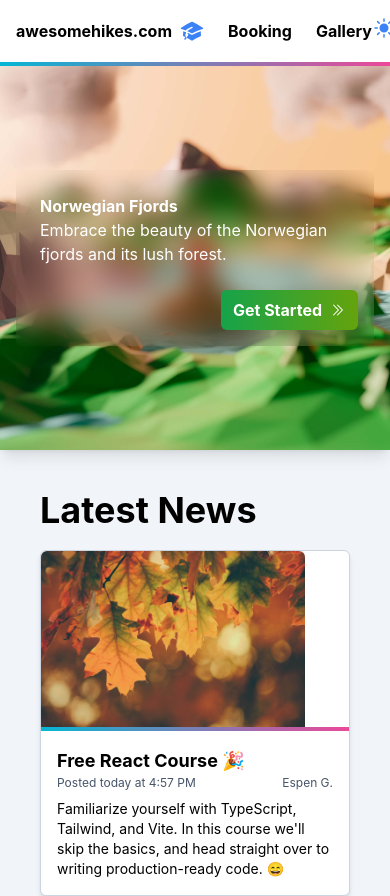
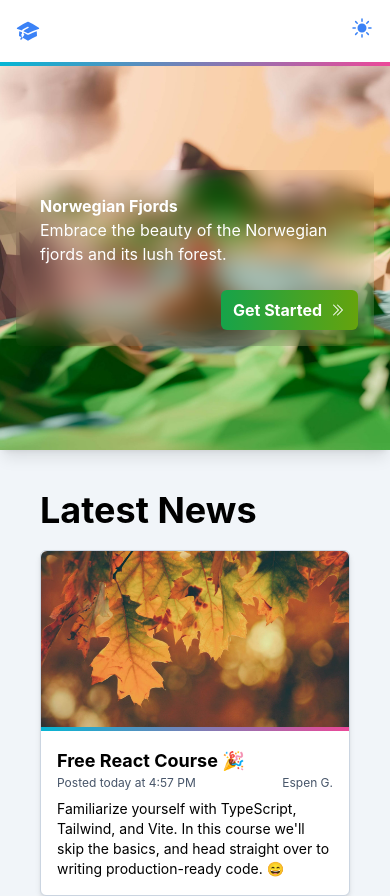
Before and after one commit to Gullskatten/homepage, a React (Vite) app: page / in a window 390 px wide. Shown: the top 896 px of the page. Built offline with nearby package versions, Linux system fonts and the light colour scheme.

Commit message:
Added mobile-first navbar support

```diff
--- a/src/components/Card.tsx
+++ b/src/components/Card.tsx
@@ -19,15 +19,15 @@ function Card({
   to,
   url,
 }: CardProps & LinkProps) {
-  console.log(url);
   return (
     <Link
       to={to}
       className="bg-white dark:bg-slate-700 rounded-md shadow-md cursor-pointer hover:shadow-lg transition-all border border-slate-300 dark:border-none dark:hover:shadow-slate-900"
     >
       <img
+        aria-label="Card image"
         src={url}
-        className={`rounded-t-md duration-300 bg-no-repeat bg-center bg-cover h-44`}
+        className={`block object-cover w-full rounded-t-md duration-300 bg-no-repeat bg-cover h-44`}
       />
       <Divider />
       <div className="rounded-b-md">
--- a/src/components/Navbar.tsx
+++ b/src/components/Navbar.tsx
@@ -8,13 +8,16 @@ const Navbar = () => {
   return (
     <div>
       <nav className="flex w-full justify-between items-center p-4 dark:bg-slate-800 font-bold shadow-sm">
-        <div className="flex items-center space-x-6">
+        <div className="items-center space-x-6 hidden sm:flex">
           <Link to="/" className="flex space-x-2 font-bold items-center">
             <span>awesomehikes.com</span>{" "}
             <AcademicCapIcon className="h-6 w-6 text-blue-500" />
           </Link>
           <Link to="/booking">Booking</Link>
           <Link to="/gallery">Gallery</Link>
+        </div>
+        <div className="flex sm:hidden">
+          <AcademicCapIcon className="h-6 w-6 text-blue-500" />
         </div>
         <div>
           <button onClick={toggle} className="text-blue-500">
--- a/src/pages/Home.tsx
+++ b/src/pages/Home.tsx
@@ -5,7 +5,7 @@ import Banner from "../components/Banner";
 
 import BannerImg from "../assets/lowpoly-lg.jpg";
 import AutumnImg from "../assets/autumn-lg.jpg";
-import WinterImg from "../assets/winter_droneview-lg.jpg";
+import WinterImg from "../assets/winter_droneview.jpg";
 import WoodsImg from "../assets/woods_droneview-lg.jpg";
 
 const Home = () => {
```
Also changed, not shown: 1 other file (tests, documents, lock files or other folders).
